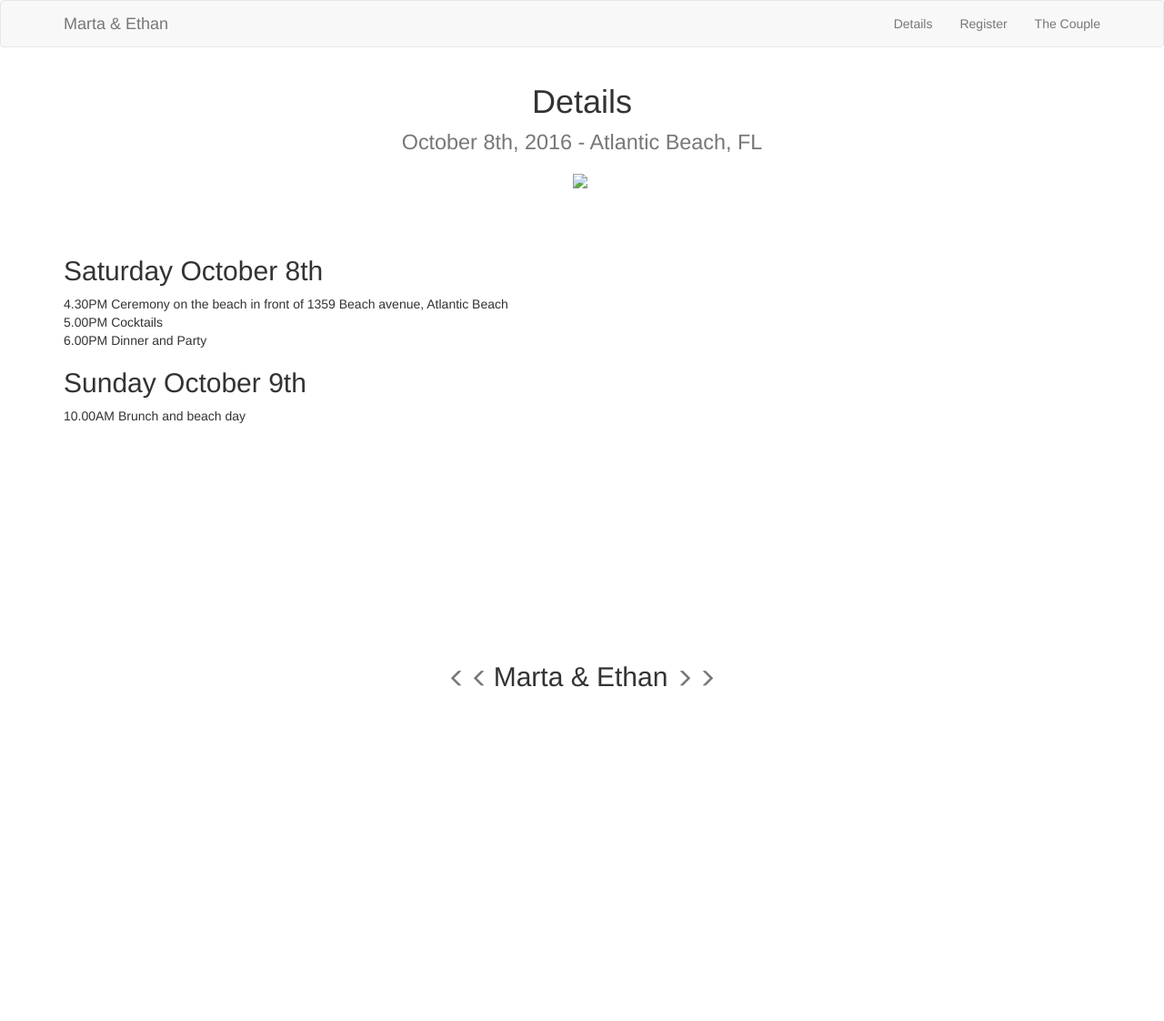
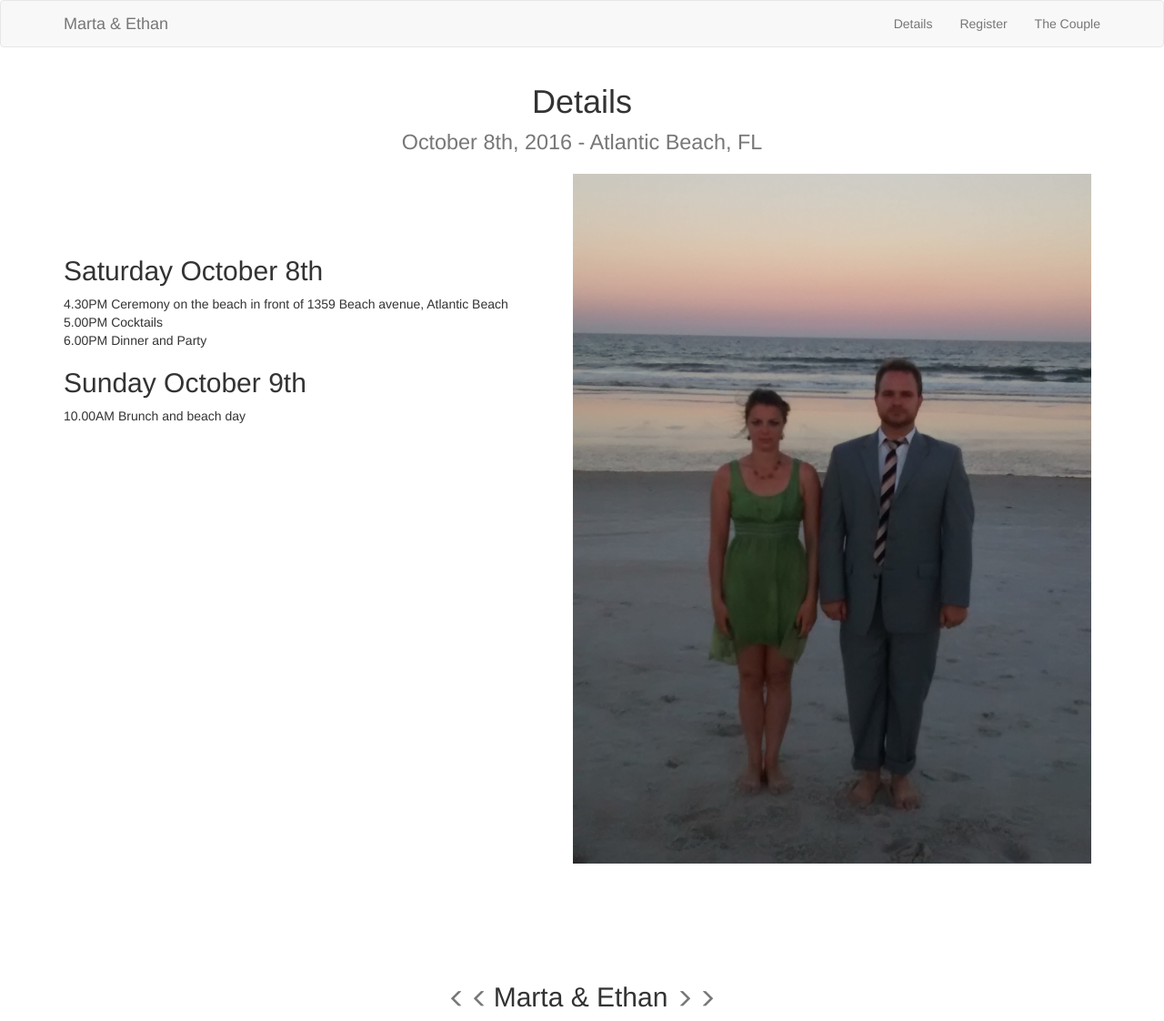
Before and after one commit to esoergel/wedding-site, a Jekyll site: the page built from details.md, in a window 1280 px wide. Shown: the whole page at 91% size. Built offline with Jekyll 4.4.1, drawn with Linux system fonts in a browser that asks for light colours; before the commit the page ends 900 px from its top, so only the background shows below that.

Commit message:
Add picture to details page

```diff
--- a/details.md
+++ b/details.md
@@ -4,7 +4,7 @@ title: Details
 subheading: October 8th, 2016 - Atlantic Beach, FL
 ---
 
-<img src="img/beach-wedding.jpg" style="float: right; margin: 10px;">
+<img src="/img/beach-wedding.jpg" style="float: right; margin: 10px;">
 
 <br /><br /><br /><br />
 
```
Also changed, not shown: img/beach-wedding.jpg (added).
